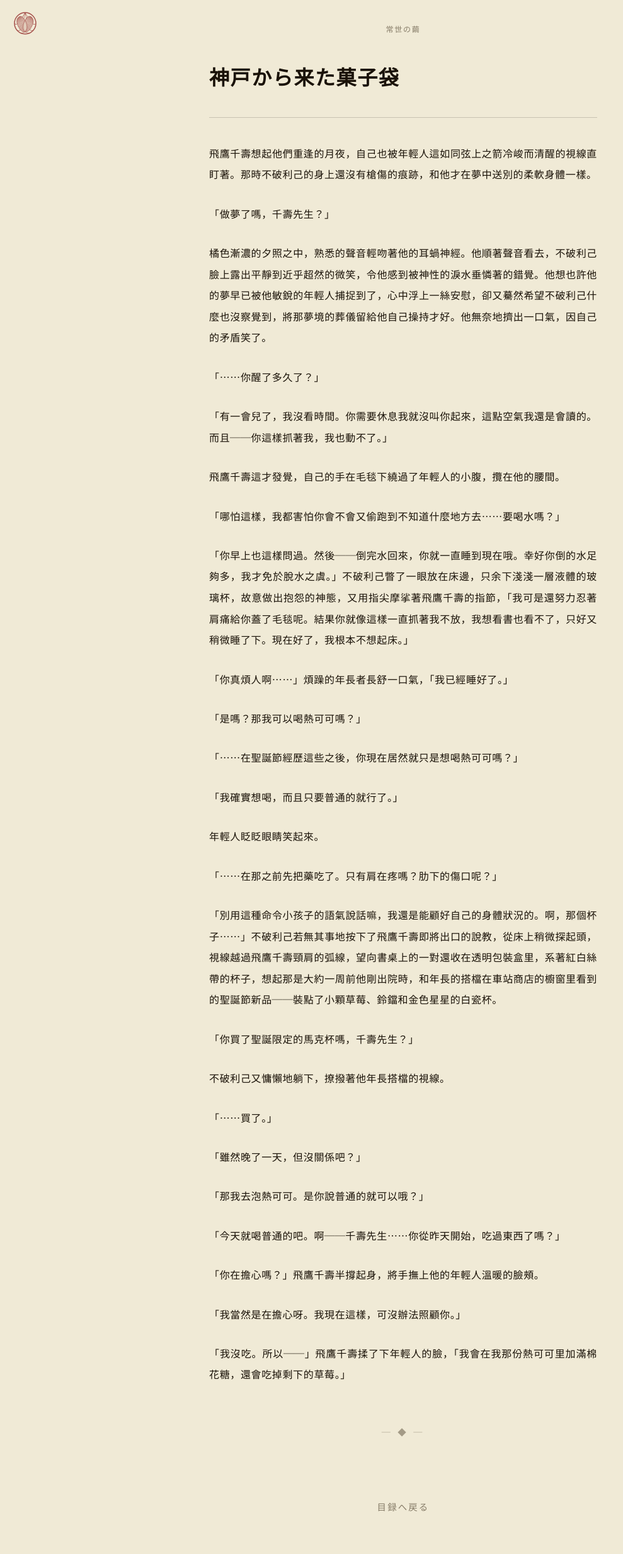
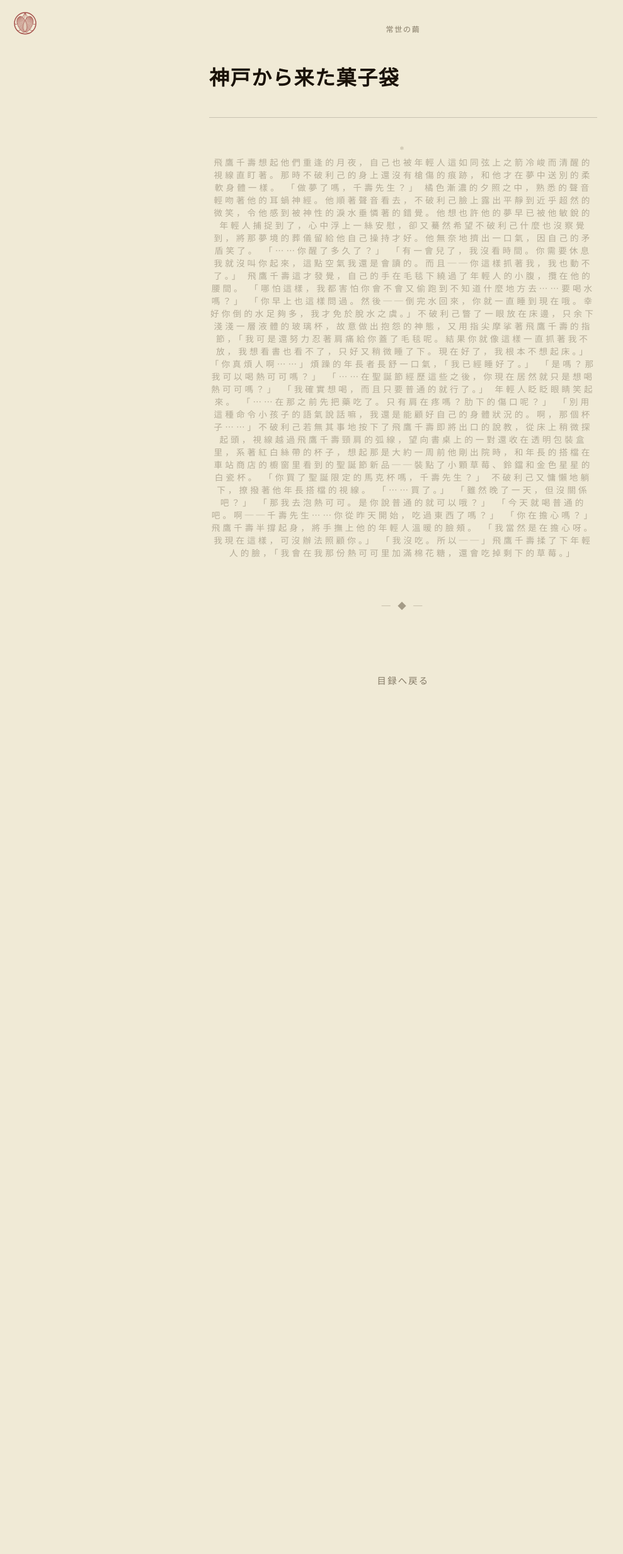
Before and after one commit to AriaYura/eternalnessstudy, a Jekyll site: the page built from posts/kobe-cake.md, in a window 1280 px wide. Shown: the whole page at 63% size, without its empty margins (0-989 px from the left). Built offline with Jekyll 4.4.1, drawn with Linux system fonts in a browser that asks for light colours; some web fonts are replaced; after the commit the page ends 1155 px from its top, so only the background shows below that.

Commit message:
add symbols

```diff
--- a/_layouts/post.html
+++ b/_layouts/post.html
@@ -92,6 +92,18 @@
       font-size: 0.85rem;
     }
 
+    .scene-break{
+        margin: 2rem 0;
+    }
+
+    .scene-break__symbol{
+        text-align: center;
+        color: var(--ink-light);
+        opacity: 0.4;
+        letter-spacing: 0.3em;
+        font-size: 0.85rem;
+    }
+
     /* ── Footer ── */
     .post-footer {
       text-align: center;
--- a/posts/kobe-cake.md
+++ b/posts/kobe-cake.md
@@ -3,6 +3,8 @@ layout: post
 title: 神戸から来た菓子袋
 permalink: /posts/kobe-cake/
 ---
+
+<div class="scene-break scene-break__symbol">*<div>
 
 飛鷹千壽想起他們重逢的月夜，自己也被年輕人這如同弦上之箭冷峻而清醒的視線直盯著。那時不破利己的身上還沒有槍傷的痕跡，和他才在夢中送別的柔軟身體一樣。
 
```
